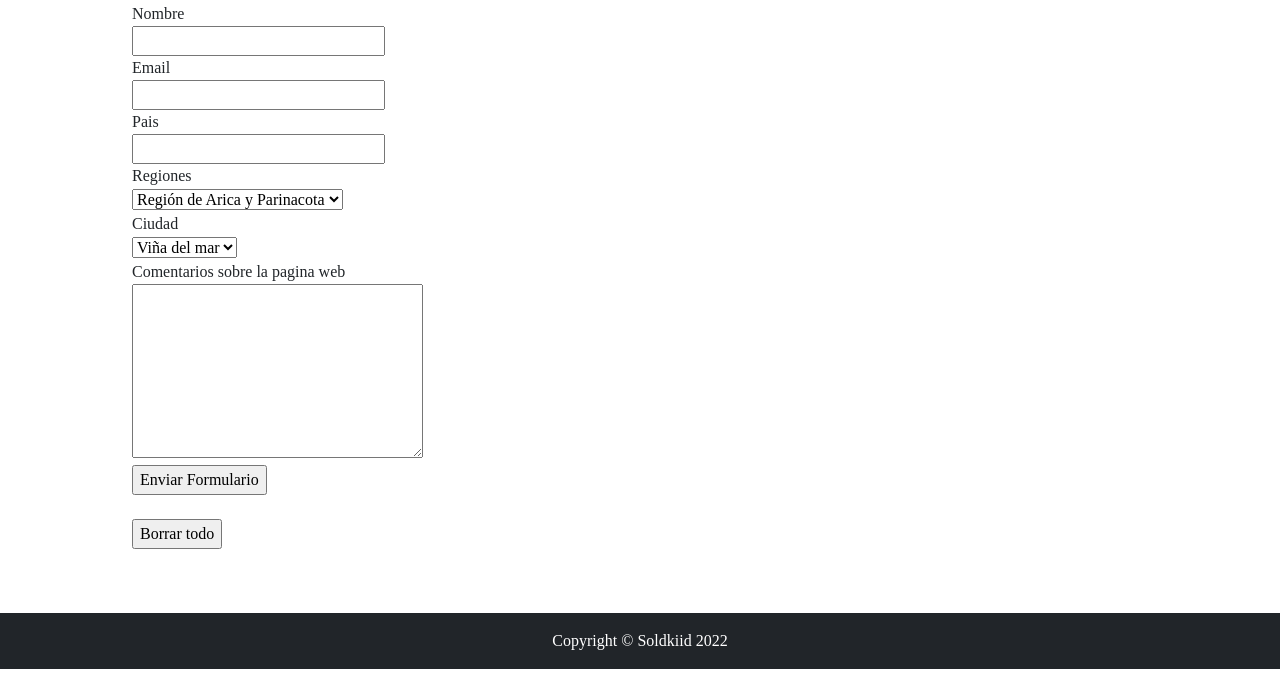
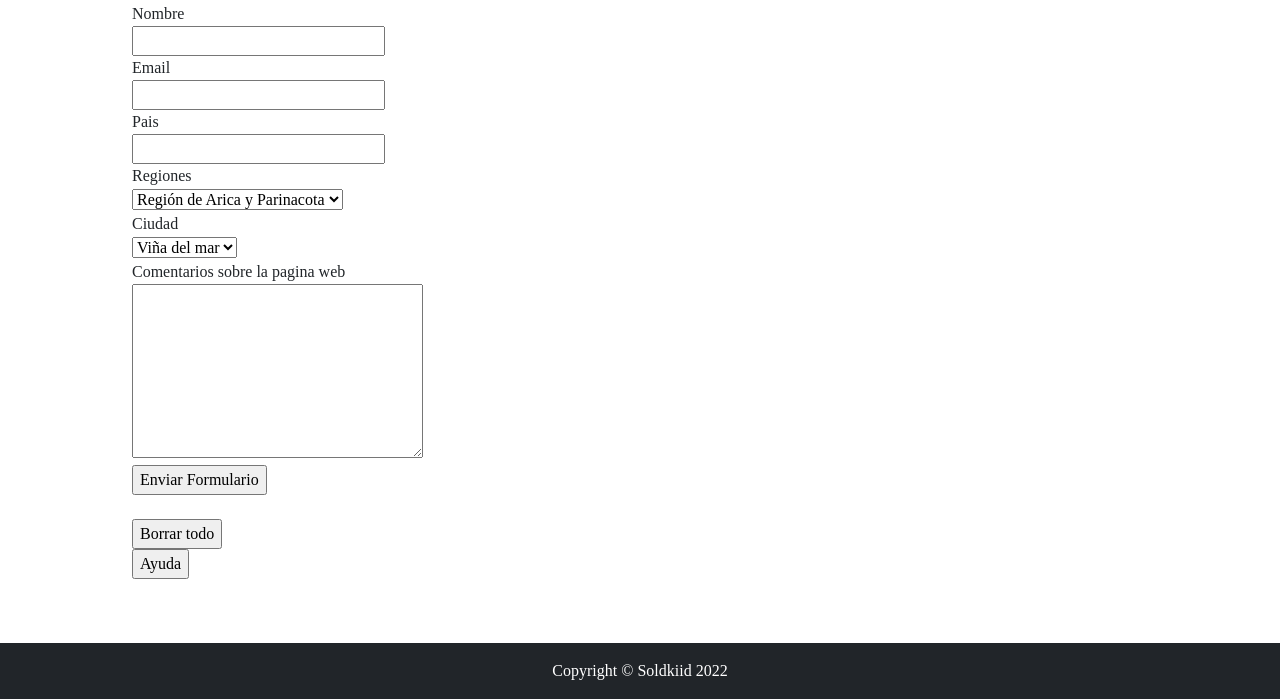
Before and after one commit to SoldKiid/soldkiid.github., a plain HTML site: page index.html in a window 1280 px wide. Shown: the part 1382-2081 px from the top of the page. Before the commit the page ends 2051 px from the top, so only its background shows below. Drawn offline with nearby package versions, Linux system fonts and the light colour scheme.

Commit message:
Update index.html

```diff
--- a/index.html
+++ b/index.html
@@ -98,7 +98,8 @@
                         <textarea cols="30" rows="7"
                         name="comentarios"></textarea><br>
                         <input type="submit" value="Enviar Formulario"><br><br>
-                        <input type="reset" value="Borrar todo">
+                        <input type="reset" value="Borrar todo"><br>
+                        <input type="button" value="Ayuda"><br>
 
                         </form>
                 </div>
```
